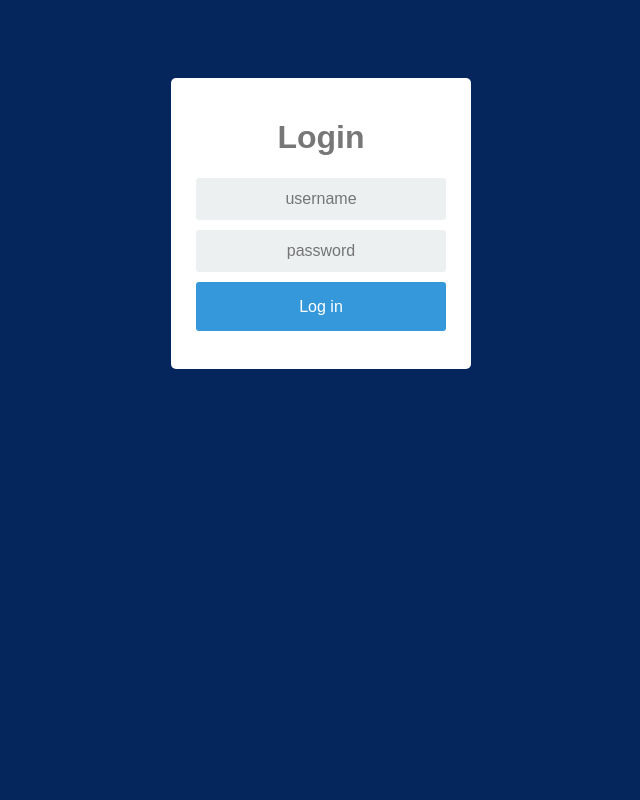
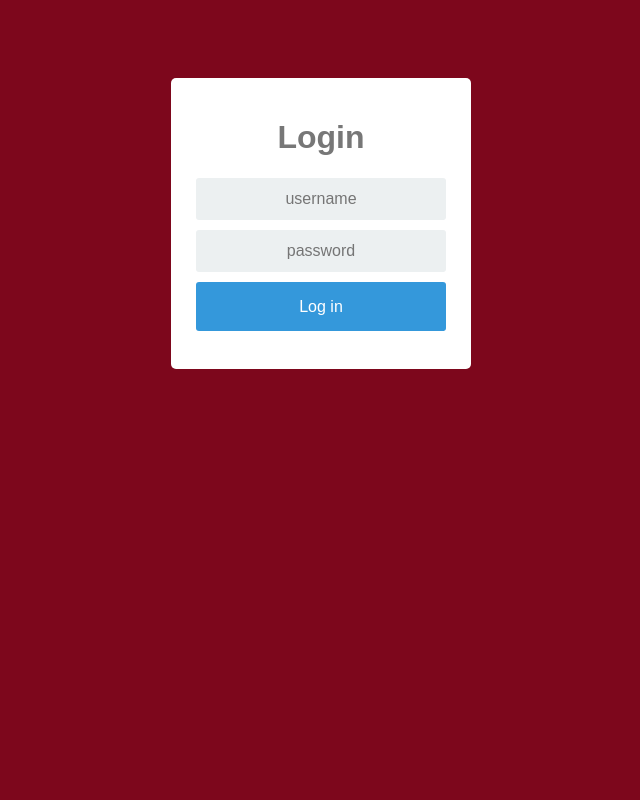
Before and after one commit to ghulfamwani/docker-session, a Flask app: page / in a window 1280 px wide. Shown: the whole page, without its empty margins (319-959 px from the left). Run offline with Flask 2, Linux system fonts and the light colour scheme.

Commit message:
css changed

```diff
--- a/sample-app/static/style.css
+++ b/sample-app/static/style.css
@@ -7,7 +7,7 @@ box-sizing: border-box;
 }
 body {
 font-family: Arial;
-background-color: #05265d;
+background-color: #7d071c;
 padding: 50px;
 }
 .login {
```
